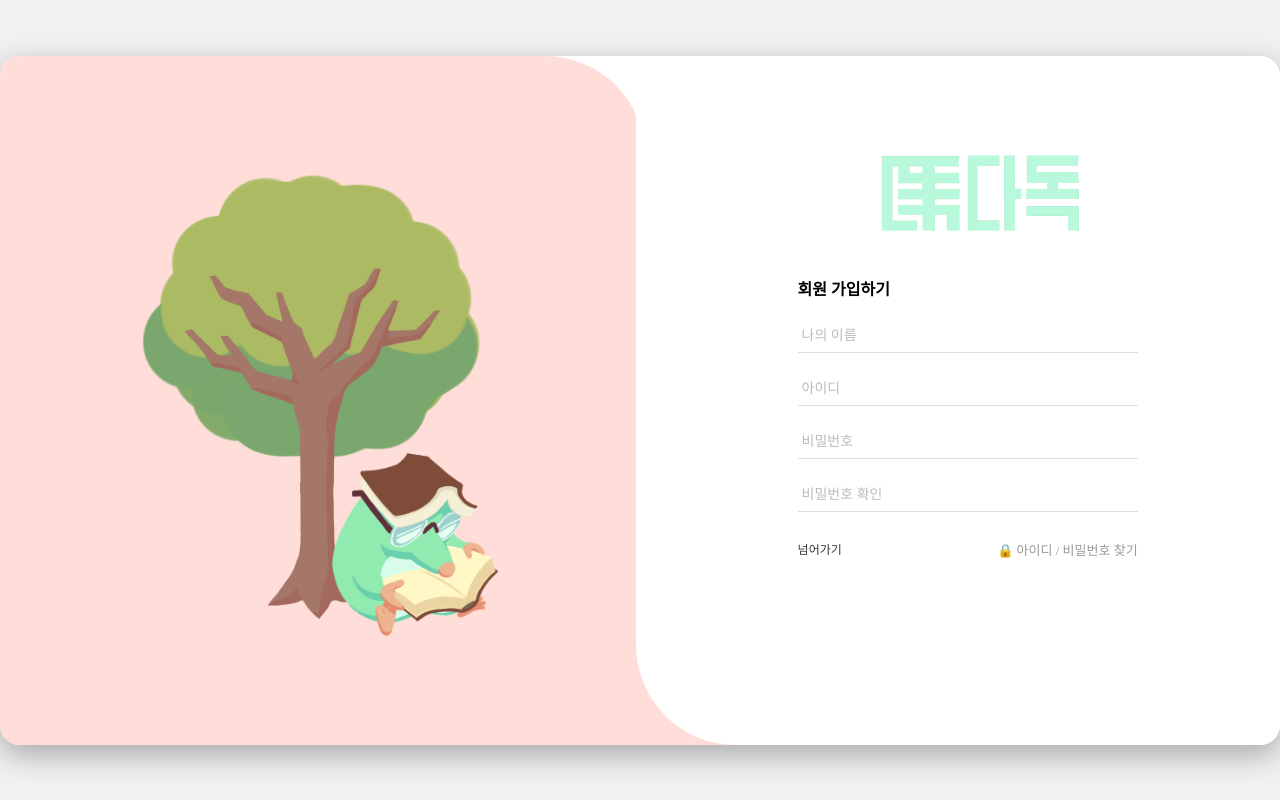
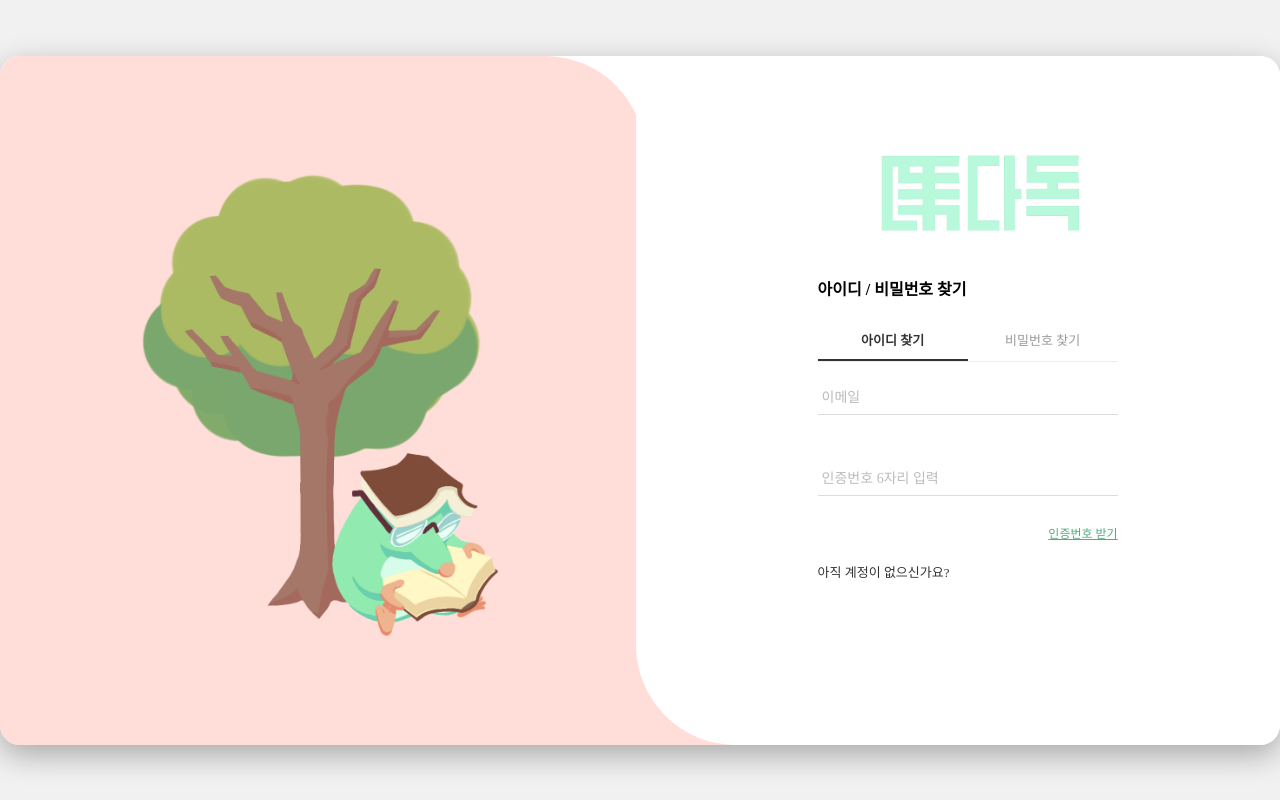
Before and after one commit to 2026dadok/frontend, a React (Vite) app: page / in a window 1280 px wide. Both pictures are taken after a click on the button "🔒 아이디 / 비밀번호 찾기". Built offline with nearby package versions, Linux system fonts and the light colour scheme; a web font is replaced by a local one.

Commit message:
아이디 및 비밀번호 찾기

```diff
--- /dev/null
+++ b/src/pages/auth/FindAccount.css
@@ -0,0 +1,95 @@
+.find-account-page {
+  position: relative;
+  width: 100%;
+  height: 100%;
+  padding: 0 60px 60px 60px;
+}
+
+.find-account-page h1 {
+  font-size: 16px;
+  font-weight: 600;
+  margin-bottom: 20px;
+}
+
+.fa-tabs {
+  display: flex;
+  border-bottom: 1px solid #eee;
+  margin-bottom: 20px;
+}
+
+.fa-tab {
+  flex: 1;
+  background: none;
+  border: none;
+  padding: 10px 0;
+  font-size: 13px;
+  color: #999;
+  cursor: pointer;
+  border-bottom: 2px solid transparent;
+}
+
+.fa-tab.active {
+  color: #333;
+  border-bottom: 2px solid #333;
+  font-weight: 600;
+}
+
+.fa-step {
+  display: flex;
+  flex-direction: column;
+  gap: 4px;
+}
+
+.fa-send-link {
+  align-self: flex-end;
+  background: none;
+  border: none;
+  font-size: 12px;
+  color: #4caf7d;
+  text-decoration: underline;
+  cursor: pointer;
+  margin-top: 4px;
+}
+
+.fa-submit {
+  align-self: flex-end;
+  background-color: #d7f5e0;
+  border: none;
+  border-radius: 12px;
+  padding: 10px 20px;
+  font-size: 14px;
+  cursor: pointer;
+  margin-top: 16px;
+}
+
+.fa-result {
+  text-align: center;
+  margin-top: 20px;
+}
+
+.fa-result-id {
+  color: #e57373;
+  font-weight: 600;
+  margin: 8px 0 20px;
+}
+
+.fa-subtitle {
+  font-size: 13px;
+  color: #666;
+  margin-bottom: 8px;
+}
+
+.fa-find {
+  display: flex;
+  justify-content: flex-start;
+  margin-top: 20px;
+}
+
+.signup-link {
+  background: none;
+  border: none;
+  font-size: 13px;
+  color: #333;
+  cursor: pointer;
+  padding: 0;
+}
--- /dev/null
+++ b/src/pages/auth/FindAccount.jsx
@@ -0,0 +1,48 @@
+import { useState } from "react";
+import AuthLayout from "./components/AuthLayout";
+import FindId from "./FindId";
+import FindPassword from "./FindPassword";
+import "./FindAccount.css";
+
+const FindAccount = ({ onBackToLogin, onGoToSignup }) => {
+  const [tab, setTab] = useState("id"); // "id" | "password"
+
+  return (
+    <AuthLayout>
+      <div className="find-account-page">
+        <h1>아이디 / 비밀번호 찾기</h1>
+
+        <div className="fa-tabs">
+          <button
+            type="button"
+            className={`fa-tab ${tab === "id" ? "active" : ""}`}
+            onClick={() => setTab("id")}
+          >
+            아이디 찾기
+          </button>
+          <button
+            type="button"
+            className={`fa-tab ${tab === "password" ? "active" : ""}`}
+            onClick={() => setTab("password")}
+          >
+            비밀번호 찾기
+          </button>
+        </div>
+
+        {tab === "id" ? (
+          <FindId onBackToLogin={onBackToLogin} />
+        ) : (
+          <FindPassword onBackToLogin={onBackToLogin} />
+        )}
+
+        <div className="fa-find">
+          <button type="button" className="signup-link" onClick={onGoToSignup}>
+            아직 계정이 없으신가요?
+          </button>
+        </div>
+      </div>
+    </AuthLayout>
+  );
+};
+
+export default FindAccount;
--- /dev/null
+++ b/src/pages/auth/FindId.jsx
@@ -0,0 +1,95 @@
+import { useState, useEffect, useRef } from "react";
+import { LineInput } from "./components/LineInput";
+
+const VERIFY_TIME = 5 * 60;
+
+const FindId = ({ onBackToLogin }) => {
+  const [email, setEmail] = useState("");
+  const [code, setCode] = useState("");
+  const [codeSent, setCodeSent] = useState(false);
+  const [secondsLeft, setSecondsLeft] = useState(VERIFY_TIME);
+  const [foundId, setFoundId] = useState(null);
+  const timerRef = useRef(null);
+
+  useEffect(() => {
+    if (!codeSent) return;
+    timerRef.current = setInterval(() => {
+      setSecondsLeft((prev) => {
+        if (prev <= 1) {
+          clearInterval(timerRef.current);
+          return 0;
+        }
+        return prev - 1;
+      });
+    }, 1000);
+    return () => clearInterval(timerRef.current);
+  }, [codeSent]);
+
+  const formatTime = (sec) => {
+    const m = String(Math.floor(sec / 60)).padStart(2, "0");
+    const s = String(sec % 60).padStart(2, "0");
+    return `${m}:${s}`;
+  };
+
+  const handleSendCode = () => {
+    if (!email) {
+      alert("이메일을 입력하세요.");
+      return;
+    }
+    // TODO: /auth/send-code 연동
+    setCodeSent(true);
+    setSecondsLeft(VERIFY_TIME);
+  };
+
+  const handleFindId = () => {
+    if (!codeSent) {
+      alert("이메일 인증을 진행해주세요.");
+      return;
+    }
+    if (secondsLeft === 0) {
+      alert("인증 시간이 만료되었습니다.");
+      return;
+    }
+    if (!code || code.length !== 6) {
+      alert("인증번호 6자리를 입력하세요.");
+      return;
+    }
+    // TODO: /auth/find-id 연동, 응답으로 받은 아이디를 setFoundId에 반영
+    setFoundId("goodboy_101"); // 임시 더미 값
+  };
+
+  if (foundId) {
+    return (
+      <div className="fa-result">
+        <p>회원님의 아이디는 아래와 같습니다</p>
+        <p className="fa-result-id">@{foundId}</p>
+        <button type="button" className="fa-submit" onClick={onBackToLogin}>
+          로그인
+        </button>
+      </div>
+    );
+  }
+
+  return (
+    <div className="fa-step">
+      <LineInput placeholder="이메일" type="email" value={email} onChange={setEmail} />
+
+      <div className="ev-code-row">
+        <LineInput placeholder="인증번호 6자리 입력" value={code} onChange={setCode} />
+        {codeSent && <span className="ev-timer">{formatTime(secondsLeft)}</span>}
+      </div>
+
+      {!codeSent ? (
+        <button type="button" className="fa-send-link" onClick={handleSendCode}>
+          인증번호 받기
+        </button>
+      ) : (
+        <button type="button" className="fa-submit" onClick={handleFindId}>
+          넘어가기
+        </button>
+      )}
+    </div>
+  );
+};
+
+export default FindId;
--- /dev/null
+++ b/src/pages/auth/FindPassword.jsx
@@ -0,0 +1,120 @@
+import { useState, useEffect, useRef } from "react";
+import { LineInput } from "./components/LineInput";
+
+const VERIFY_TIME = 5 * 60;
+
+const FindPassword = ({ onBackToLogin }) => {
+  const [name, setName] = useState("");
+  const [email, setEmail] = useState("");
+  const [code, setCode] = useState("");
+  const [codeSent, setCodeSent] = useState(false);
+  const [secondsLeft, setSecondsLeft] = useState(VERIFY_TIME);
+  const [verified, setVerified] = useState(false);
+  const [newPassword, setNewPassword] = useState("");
+  const [newPasswordConfirm, setNewPasswordConfirm] = useState("");
+  const timerRef = useRef(null);
+
+  useEffect(() => {
+    if (!codeSent) return;
+    timerRef.current = setInterval(() => {
+      setSecondsLeft((prev) => {
+        if (prev <= 1) {
+          clearInterval(timerRef.current);
+          return 0;
+        }
+        return prev - 1;
+      });
+    }, 1000);
+    return () => clearInterval(timerRef.current);
+  }, [codeSent]);
+
+  const formatTime = (sec) => {
+    const m = String(Math.floor(sec / 60)).padStart(2, "0");
+    const s = String(sec % 60).padStart(2, "0");
+    return `${m}:${s}`;
+  };
+
+  const handleSendCode = () => {
+    if (!name || !email) {
+      alert("아이디와 이메일을 입력하세요.");
+      return;
+    }
+    // TODO: /auth/send-code 연동
+    setCodeSent(true);
+    setSecondsLeft(VERIFY_TIME);
+  };
+
+  const handleVerify = () => {
+    if (secondsLeft === 0) {
+      alert("인증 시간이 만료되었습니다.");
+      return;
+    }
+    if (!code || code.length !== 6) {
+      alert("인증번호 6자리를 입력하세요.");
+      return;
+    }
+    // TODO: /auth/find-password 연동 (본인 확인)
+    setVerified(true);
+  };
+
+  const handleResetPassword = () => {
+    if (!newPassword || !newPasswordConfirm) {
+      alert("새 비밀번호를 입력하세요.");
+      return;
+    }
+    if (newPassword !== newPasswordConfirm) {
+      alert("비밀번호가 일치하지 않습니다.");
+      return;
+    }
+    // TODO: 비밀번호 재설정 API 연동 (엔드포인트 확정 후 추가)
+    alert("비밀번호가 변경되었습니다.");
+    onBackToLogin();
+  };
+
+  if (verified) {
+    return (
+      <div className="fa-step">
+        <p className="fa-subtitle">비밀번호 재설정</p>
+        <LineInput
+          placeholder="비밀번호"
+          type="password"
+          value={newPassword}
+          onChange={setNewPassword}
+        />
+        <LineInput
+          placeholder="비밀번호 확인"
+          type="password"
+          value={newPasswordConfirm}
+          onChange={setNewPasswordConfirm}
+        />
+        <button type="button" className="fa-submit" onClick={handleResetPassword}>
+          로그인
+        </button>
+      </div>
+    );
+  }
+
+  return (
+    <div className="fa-step">
+      <LineInput placeholder="아이디" value={name} onChange={setName} />
+      <LineInput placeholder="이메일" type="email" value={email} onChange={setEmail} />
+
+      <div className="ev-code-row">
+        <LineInput placeholder="인증번호 6자리 입력" value={code} onChange={setCode} />
+        {codeSent && <span className="ev-timer">{formatTime(secondsLeft)}</span>}
+      </div>
+
+      {!codeSent ? (
+        <button type="button" className="fa-send-link" onClick={handleSendCode}>
+          인증번호 받기
+        </button>
+      ) : (
+        <button type="button" className="fa-submit" onClick={handleVerify}>
+          다음
+        </button>
+      )}
+    </div>
+  );
+};
+
+export default FindPassword;
--- a/src/pages/auth/SignupFlow.jsx
+++ b/src/pages/auth/SignupFlow.jsx
@@ -4,6 +4,7 @@ import EmailVerify from "./EmailVerify";
 import AuthBirth from "./AuthBirth";
 import AuthGoalTime from "./AuthGoalTime";
 import LoginForm from "./LoginForm";
+import FindAccount from "./FindAccount";
 
 const SignupFlow = () => {
   const [step, setStep] = useState("signup");
@@ -42,14 +43,14 @@ const SignupFlow = () => {
       {step === "signup" && (
         <SignupForm
           onNext={handleSignupNext}
-          onFindAccount={() => console.log("아이디/비밀번호 찾기")}
+          onFindAccount={() => setStep("findAccount")}
         />
       )}
 
       {step === "emailVerify" && (
         <EmailVerify
           onNext={handleEmailNext}
-          onFindAccount={() => console.log("아이디/비밀번호 찾기")}
+          onFindAccount={() => setStep("findAccount")}
         />
       )}
 
@@ -73,7 +74,14 @@ const SignupFlow = () => {
       {step === "login" && (
         <LoginForm
           onGoToSignup={() => setStep("signup")}
-          onFindAccount={() => console.log("아이디/비밀번호 찾기")}
+          onFindAccount={() => setStep("findAccount")}
+        />
+      )}
+
+      {step === "findAccount" && (
+        <FindAccount
+          onBackToLogin={() => setStep("login")}
+          onGoToSignup={() => setStep("signup")}
         />
       )}
     </>
--- a/src/pages/auth/SignupForm.css
+++ b/src/pages/auth/SignupForm.css
@@ -49,3 +49,14 @@
 .find-account {
   color: #999;
 }
+
+.skip-link,
+.find-account {
+  background: none;
+  border: none;
+  font-size: 12px;
+  color: #333;
+  cursor: pointer;
+  padding: 0;
+  white-space: nowrap;
+}
```
